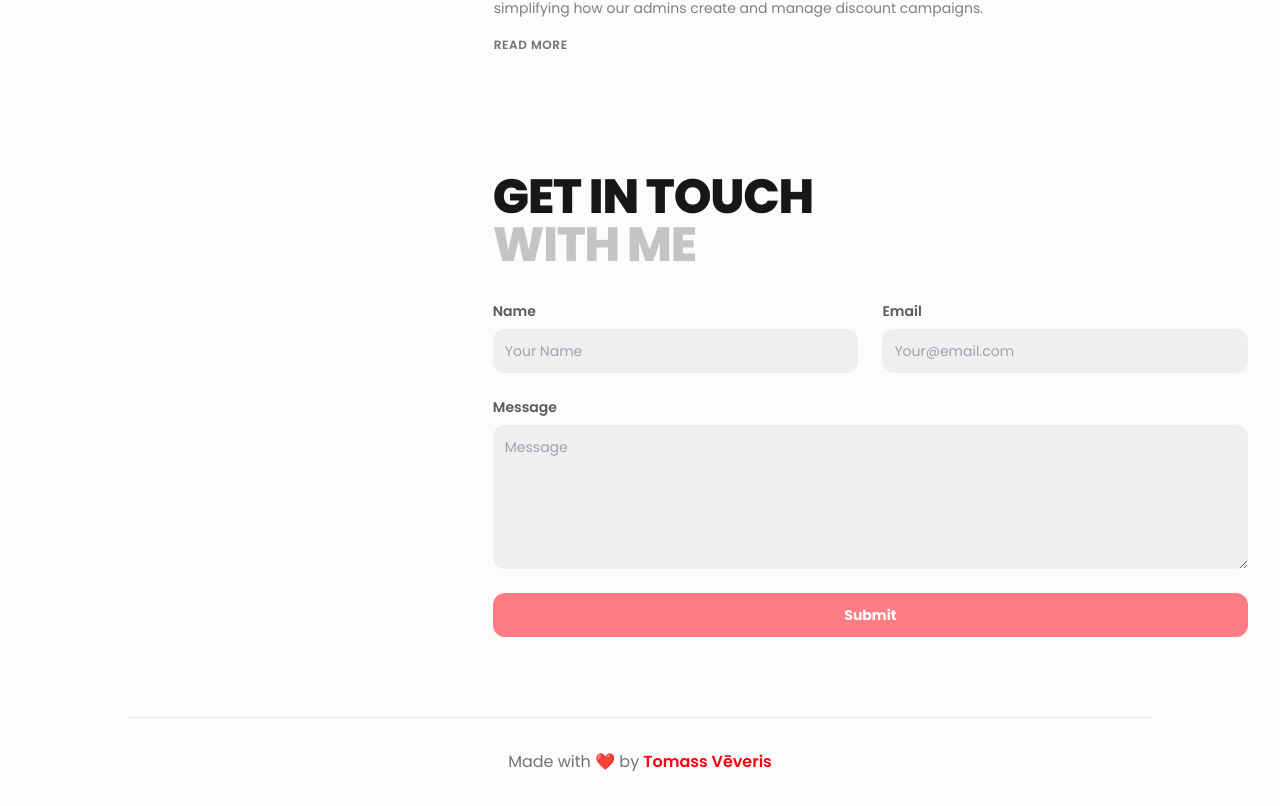
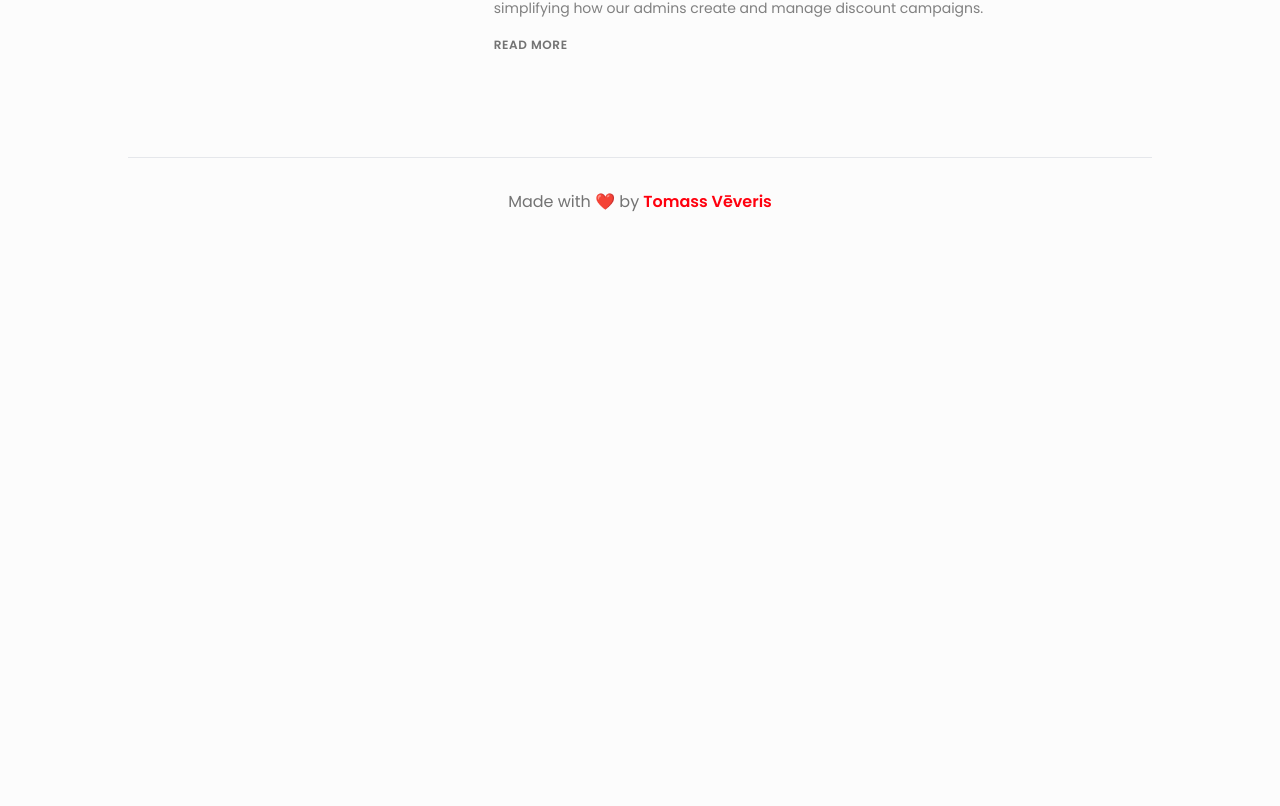
Before and after one commit to fur1ozz/portfolio, a React (Vite) app: page /about in a window 1280 px wide. Shown: the part 2118-2924 px from the top of the page. After the commit the page ends 2364 px from the top, so only its background shows below. Built offline with nearby package versions, Linux system fonts and the light colour scheme.

Commit message:
Remove contact me section

```diff
--- a/src/pages/Home/Home.jsx
+++ b/src/pages/Home/Home.jsx
@@ -3,7 +3,6 @@ import Header from "../../layouts/Header";
 import Skills from "./sections/Skills";
 import WorkFeatures from "./sections/WorkFeatures";
 import Testimonials from "./sections/Testimonials";
-import Contact from "../Contact/Contact";
 import Footer from "../../layouts/Footer";
 import { FaInstagram, FaLinkedin, FaGithub } from "react-icons/fa";
 import FadeIn from "../../components/FadeIn";
@@ -125,11 +124,6 @@ const Home = () => {
                                 <Testimonials />
                             </div>
                         )}
-
-                        {/* Contact Section */}
-                        <div id="contact-section" className="scroll-mt-32">
-                            <Contact />
-                        </div>
                     </div>
                 </div>
             </div>
```
